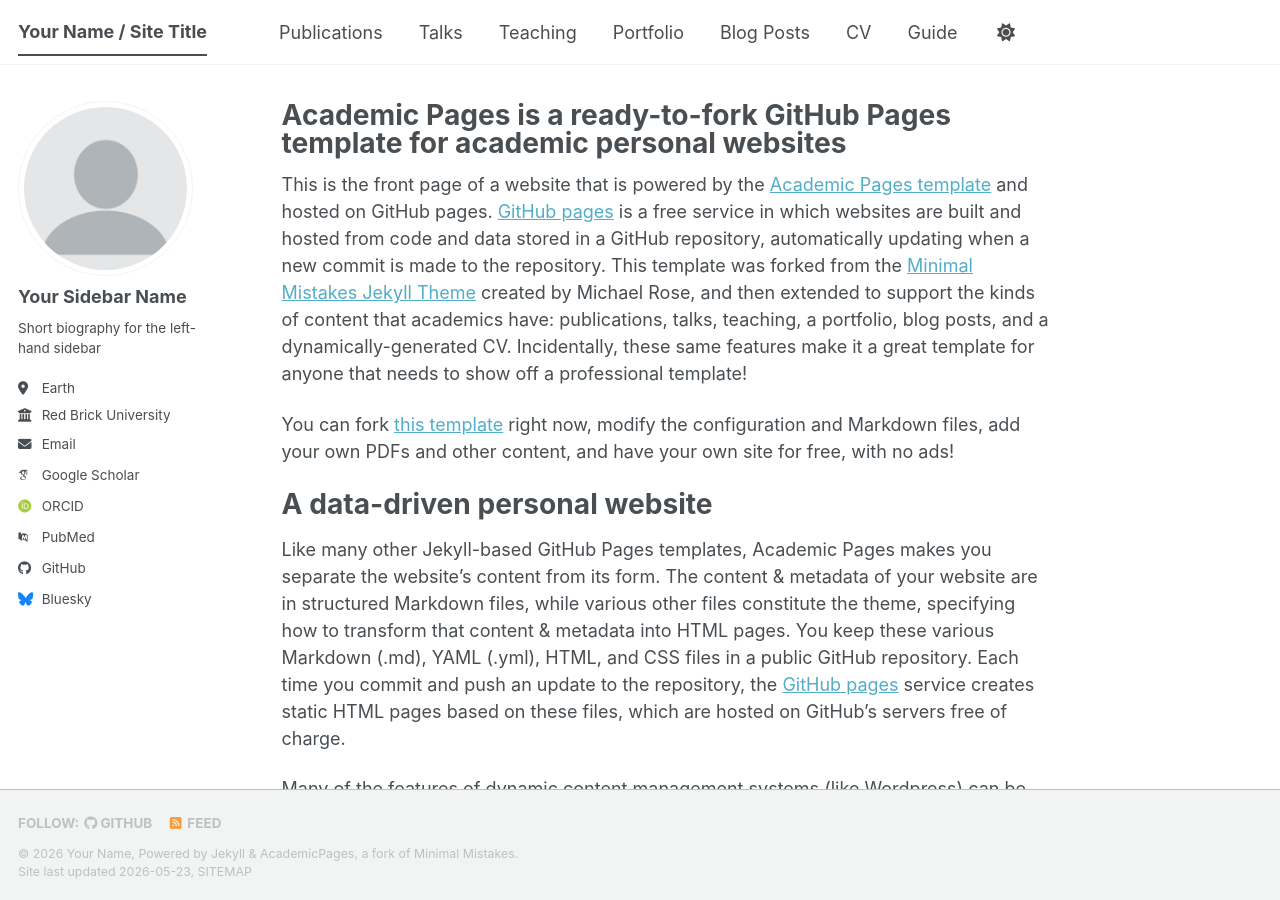
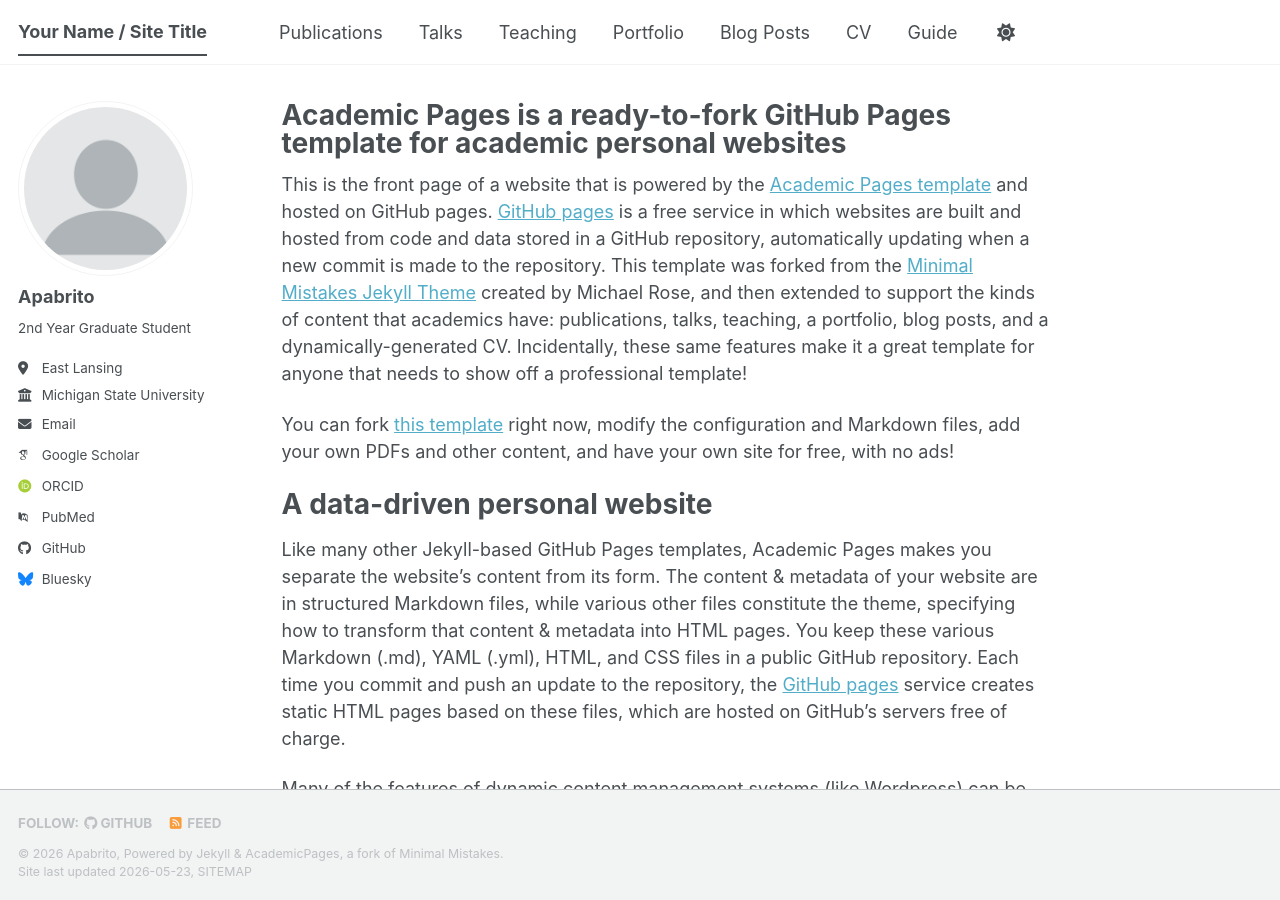
Before and after one commit to apabrito1/apabrito1.github.io, a Jekyll site: the page built from _pages/about.md, in a window 1280 px wide and 900 px high. Built offline with Jekyll 4.4.1, drawn with Linux system fonts in a browser that asks for light colours; some web fonts are replaced; a script bundle is joined from its source files by our own code; library files that are not in the unit come from our copies.

Commit message:
Update _config.yml

```diff
--- a/_config.yml
+++ b/_config.yml
@@ -11,12 +11,12 @@ locale                   : "en-US"
 site_theme               : "default" # The available themes options are "default", "air", "sunrise", "mint", "dirt" and "contrast"
 title                    : "Your Name / Site Title"
 title_separator          : "-"
-name                     : &name "Your Name"
+name                     : &name "Apabrito"
 description              : &description "Your Name's academic portfolio"   # Update this with a general description of your site, this is the default if not overridden by a page
-url                      : https://academicpages.github.io # The base hostname & protocol for your site e.g. "https://[your GitHub username].github.io",
+url                      : https://apabrito1.github.io # The base hostname & protocol for your site e.g. "https://[your GitHub username].github.io",
                                                            # or if you already have some other page hosted on Github then use "https://[your GitHub username].github.io/[Your Repo Name]"
 baseurl                  : "" # the subpath of your site, e.g. "/blog"
-repository               : "academicpages/academicpages.github.io"
+repository               : "apabrito1/apabrito1.github.io"
 
 # Site Author - The following control what appear as part of the author content on the side bar.
 #               If a field is blank the icon and link will not appear, otherwise it will be shown.
@@ -24,13 +24,13 @@ repository               : "academicpages/academicpages.github.io"
 author:
   # Biographic information
   avatar           : "profile.png"
-  name             : "Your Sidebar Name"
+  name             : "Apabrito"
   pronouns         : # example: "she/her"
-  bio              : "Short biography for the left-hand sidebar"
-  location         : "Earth"
-  employer         : "Red Brick University"
+  bio              : "2nd Year Graduate Student"
+  location         : "East Lansing"
+  employer         : "Michigan State University"
   uri              : # URL
-  email            : "none@example.org"
+  email            : "bhatt104@msu.edu"
 
   # Academic websites
   academia         : # URL
```
